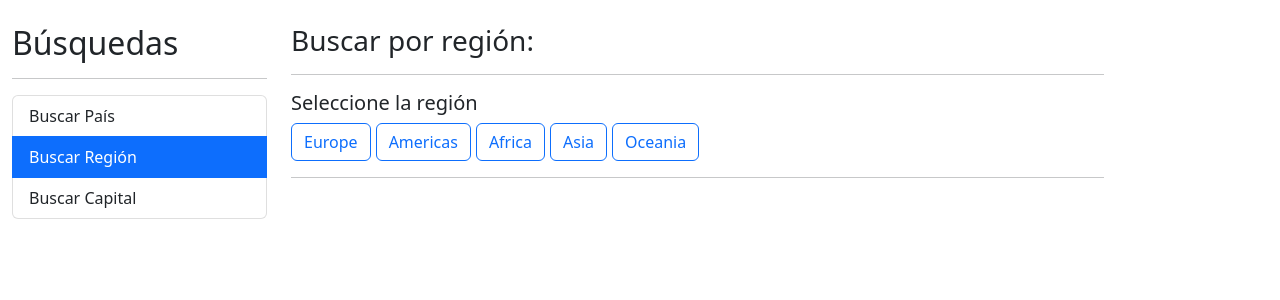
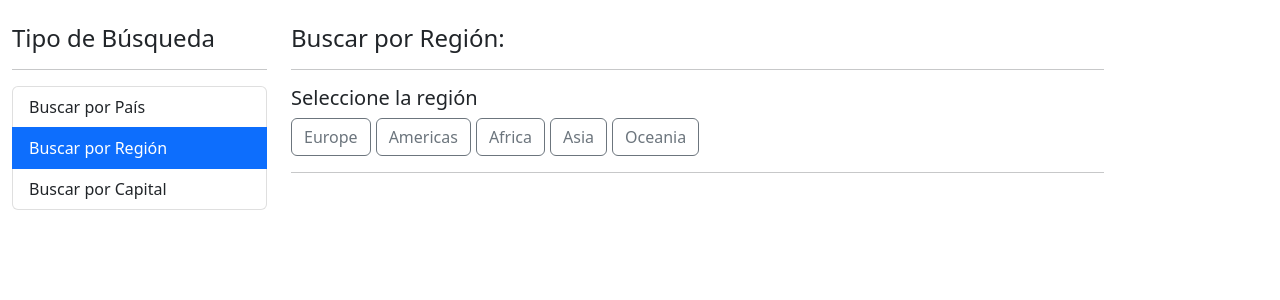
Before and after one commit to KevinArias02610/PaisesApp, an Angular app: page /region in a window 1280 px wide. Shown: the top 300 px of the page. Built offline with nearby package versions, Linux system fonts and the light colour scheme.

Commit message:
Seccion 9 Clase 128(Estilos aplicación)

```diff
--- a/src/app/pais/components/pais-tabla/pais-tabla.component.html
+++ b/src/app/pais/components/pais-tabla/pais-tabla.component.html
@@ -9,7 +9,7 @@
         </tr>
     </thead>
     <tbody>
-        <tr *ngFor="let pais of paises; let i = index">
+        <tr class="table table-hover animate__animated animate__fadeIn" *ngFor="let pais of paises; let i = index">
             <td>{{i + 1}}</td>
             <td>
                 <img class="small-flag"[src]="pais.flags.svg" alt="">
--- a/src/app/pais/components/pais-tabla2/pais-tabla2.component.html
+++ b/src/app/pais/components/pais-tabla2/pais-tabla2.component.html
@@ -9,7 +9,7 @@
         </tr>
     </thead>
     <tbody>
-        <tr *ngFor="let pais of paises; let i = index">
+        <tr class="table table-hover animate__animated animate__fadeIn"  *ngFor="let pais of paises; let i = index">
             <td>{{i + 1}}</td>
             <td>
                 <img class="small-flag"[src]="pais.flag" alt="">
--- a/src/app/pais/pages/por-capital/por-capital.component.html
+++ b/src/app/pais/pages/por-capital/por-capital.component.html
@@ -1,15 +1,23 @@
-<h2>Por Capital</h2>
-<hr>
+<div class="animate__animated animate__fadeIn">
+  <h4>Buscar por Capital</h4>
+  <hr />
   <div class="row">
     <div class="col">
-        <app-pais-input (onEnter)="buscar($event)" (onDebounce)="sugerencias($event)"  placeholder="Buscar Capital"></app-pais-input>
+      <app-pais-input
+        (onEnter)="buscar($event)"
+        (onDebounce)="sugerencias($event)"
+        placeholder="Buscar Capital"
+      ></app-pais-input>
     </div>
   </div>
 
-<hr>
+  <hr />
 
-<div *ngIf="hayError" class="alert alert-danger">
-    No se encontró nada con el término {{termino}}
+  <div
+    *ngIf="hayError"
+    class="alert alert-danger animate__animated animate__fadeIn"
+  >
+    No se encontró nada con el término {{ termino }}
   </div>
 
   <div *ngIf="paises.length > 0" class="row">
@@ -17,3 +25,4 @@
       <app-pais-tabla [paises]="paises"></app-pais-tabla>
     </div>
   </div>
+</div>
--- a/src/app/pais/pages/por-pais/por-pais.component.html
+++ b/src/app/pais/pages/por-pais/por-pais.component.html
@@ -1,15 +1,23 @@
-<h2>Por País</h2>
-<hr>
+<div class="animate__animated animate__fadeIn">
+  <h4>Buscar por País</h4>
+  <hr />
   <div class="row">
     <div class="col">
-        <app-pais-input (onEnter)="buscar($event)" (onDebounce)="sugerencias($event)" placeholder="Buscar País"></app-pais-input>
+      <app-pais-input
+        (onEnter)="buscar($event)"
+        (onDebounce)="sugerencias($event)"
+        placeholder="Buscar País"
+      ></app-pais-input>
     </div>
   </div>
 
-<hr>
+  <hr />
 
-<div *ngIf="hayError" class="alert alert-danger">
-    No se encontró nada con el término {{termino}}
+  <div
+    *ngIf="hayError"
+    class="alert alert-danger animate__animated animate__fadeIn"
+  >
+    No se encontró nada con el término {{ termino }}
   </div>
 
   <div *ngIf="paises.length > 0" class="row">
@@ -17,3 +25,4 @@
       <app-pais-tabla [paises]="paises"></app-pais-tabla>
     </div>
   </div>
+</div>
--- a/src/app/pais/pages/por-region/por-region.component.html
+++ b/src/app/pais/pages/por-region/por-region.component.html
@@ -1,6 +1,7 @@
-<h3>
-  Buscar por región: <small> {{ regionActiva | titlecase }}</small>
-</h3>
+<div class="animate__animated animate__fadeIn">
+  <h4>
+    Buscar por Región: <small> {{ regionActiva | titlecase }}</small>
+  </h4>
   <hr />
 
   <h5>Seleccione la región</h5>
@@ -27,3 +28,5 @@
           <app-pais-tabla2 [paises]="paises"></app-pais-tabla2>
       </div>
   </div>
+
+</div>
--- a/src/app/pais/pages/por-region/por-region.component.ts
+++ b/src/app/pais/pages/por-region/por-region.component.ts
@@ -16,7 +16,7 @@ export class PorRegionComponent {
   public hayError: boolean = false;
 
   getClase(region: string){
-    return (region === this.regionActiva) ? 'btn btn-primary' : 'btn btn-outline-primary'
+    return (region === this.regionActiva) ? 'btn btn-secondary' : 'btn btn-outline-secondary'
   }
 
   constructor(
--- a/src/app/pais/services/pais.service.ts
+++ b/src/app/pais/services/pais.service.ts
@@ -21,14 +21,13 @@ export class PaisService {
 
   get httpParams2(){
     return new HttpParams().set(
-      'fields', 'name,capital,alpha2Code,flags,population'
+      'fields', 'name,capital,cca2,flags,population'
     );
   }
 
   constructor(private htpp: HttpClient) { }
 
   buscarPais(termino: string): Observable<Country[]>{
-    debugger
     const url = `${this.apiUrl}/name/${termino}`;
     return this.htpp.get<Country[]>(url, { params: this.httpParams2});
   }
--- a/src/app/shared/sidebar/sidebar.component.html
+++ b/src/app/shared/sidebar/sidebar.component.html
@@ -1,7 +1,7 @@
-<h2>Búsquedas</h2>
+<h4>Tipo de Búsqueda</h4>
 <hr>
 <ul class="list-group">
-    <li routerLink="" routerLinkActive="active" [routerLinkActiveOptions]="{exact: true}" class="list-group-item">Buscar País</li>
-    <li routerLink="region" routerLinkActive="active" class="list-group-item">Buscar Región</li>
-    <li routerLink="capital" routerLinkActive="active" class="list-group-item">Buscar Capital</li>
+    <li routerLink="" routerLinkActive="active" [routerLinkActiveOptions]="{exact: true}" class="list-group-item">Buscar por País</li>
+    <li routerLink="region" routerLinkActive="active" class="list-group-item">Buscar por Región</li>
+    <li routerLink="capital" routerLinkActive="active" class="list-group-item">Buscar por Capital</li>
 </ul>
--- a/src/index.html
+++ b/src/index.html
@@ -9,6 +9,10 @@
 
   <!-- CSS only -->
 <link href="https://cdn.jsdelivr.net/npm/bootstrap@5.2.0/dist/css/bootstrap.min.css" rel="stylesheet" integrity="sha384-gH2yIJqKdNHPEq0n4Mqa/HGKIhSkIHeL5AyhkYV8i59U5AR6csBvApHHNl/vI1Bx" crossorigin="anonymous">
+<link
+    rel="stylesheet"
+    href="https://cdnjs.cloudflare.com/ajax/libs/animate.css/4.1.1/animate.min.css"
+  />
 </head>
 <body>
   <app-root></app-root>
```
Lines whose indentation alone changed are shown as unchanged.
